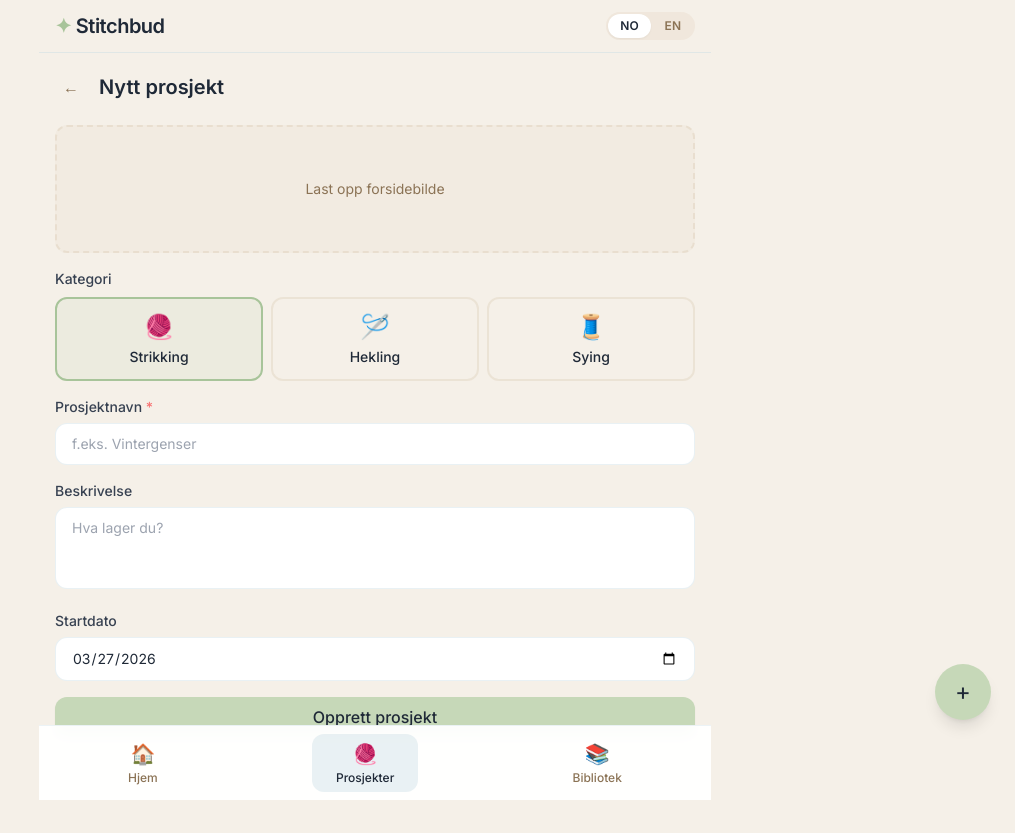
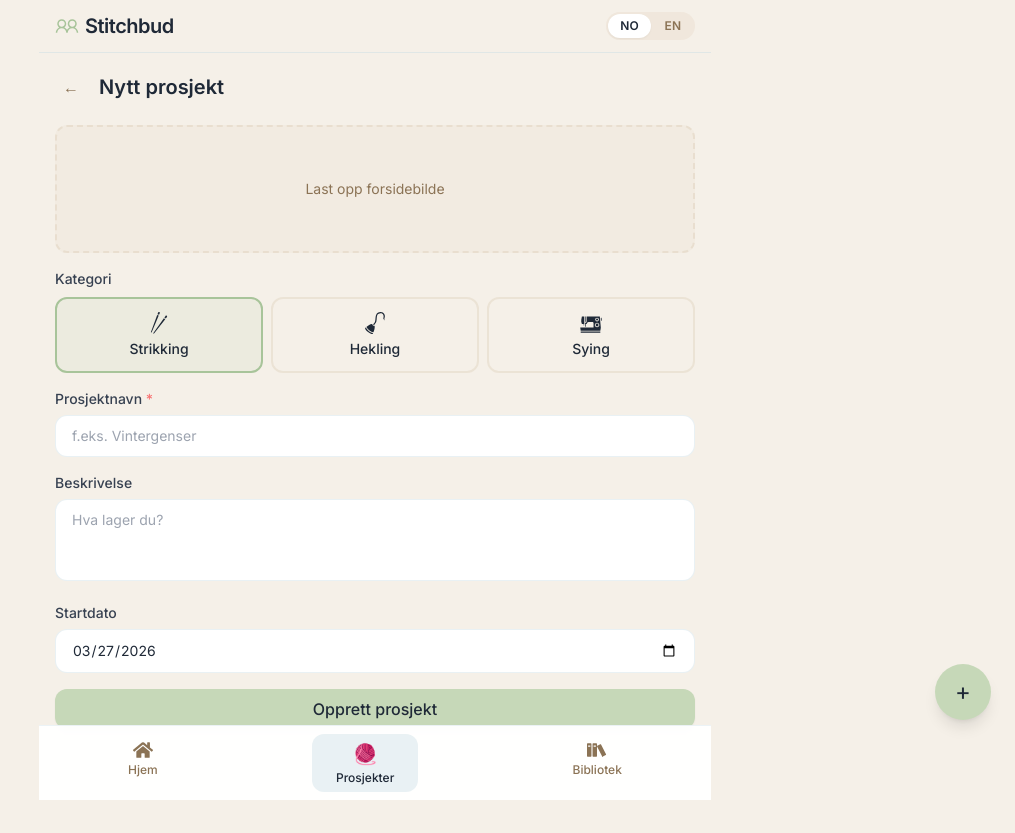
Before and after one commit to siljehtangen/stitchbud, a React (Vite) app in the folder frontend/: page / in a window 1280 px wide. Both pictures are taken after a click on the button "Legg til prosjekt". Shown: the whole page, without its empty margins (265-1280 px from the left). Built offline with nearby package versions, Linux system fonts and the light colour scheme; no server answers.

Commit message:
fix: update icons

```diff
--- a/frontend/package.json
+++ b/frontend/package.json
@@ -15,6 +15,7 @@
     "react": "^18.2.0",
     "react-dom": "^18.2.0",
     "react-i18next": "^16.6.6",
+    "react-icons": "^5.6.0",
     "react-router-dom": "^6.22.3"
   },
   "devDependencies": {
--- a/frontend/src/components/Layout.tsx
+++ b/frontend/src/components/Layout.tsx
@@ -1,6 +1,9 @@
 import { Outlet, NavLink, useNavigate } from 'react-router-dom'
 import { useTranslation } from 'react-i18next'
 import i18n from '../i18n'
+import { FaHome } from 'react-icons/fa'
+import { ImBooks } from 'react-icons/im'
+import { LiaUserFriendsSolid } from 'react-icons/lia'
 
 function LanguageSwitcher() {
   const { i18n: i18nInstance } = useTranslation()
@@ -35,17 +38,17 @@ export default function Layout() {
   const { t } = useTranslation()
 
   const navItems = [
-    { to: '/', label: t('nav_home'), icon: '🏠', exact: true },
+    { to: '/', label: t('nav_home'), icon: <FaHome />, exact: true },
     { to: '/projects', label: t('nav_projects'), icon: '🧶', exact: false },
-    { to: '/library', label: t('nav_library'), icon: '📚', exact: false },
+    { to: '/library', label: t('nav_library'), icon: <ImBooks />, exact: false },
   ]
 
   return (
     <div className="min-h-screen flex flex-col max-w-2xl mx-auto">
       {/* Header */}
       <header className="sticky top-0 z-10 bg-cream/90 backdrop-blur-sm border-b border-sand-blue/40 px-4 py-3 flex items-center justify-between">
-        <h1 className="text-xl font-semibold text-gray-800 tracking-tight">
-          <span className="text-sand-green-dark">✦</span> {t('app_name')}
+        <h1 className="text-xl font-semibold text-gray-800 tracking-tight flex items-center gap-1.5">
+          <LiaUserFriendsSolid className="text-sand-green-dark text-2xl" /> {t('app_name')}
         </h1>
         <LanguageSwitcher />
       </header>
@@ -77,7 +80,7 @@ export default function Layout() {
               }`
             }
           >
-            <span className="text-xl">{item.icon}</span>
+            <span className="text-xl flex items-center justify-center">{item.icon}</span>
             <span className="text-xs font-medium">{item.label}</span>
           </NavLink>
         ))}
--- a/frontend/src/pages/Dashboard.tsx
+++ b/frontend/src/pages/Dashboard.tsx
@@ -3,11 +3,12 @@ import { useNavigate } from 'react-router-dom'
 import { useTranslation } from 'react-i18next'
 import { projectsApi } from '../api'
 import type { Project, ProjectCategory } from '../types'
+import { GiChopsticks, GiPirateHook, GiSewingMachine } from 'react-icons/gi'
 
-const CATEGORY_ICONS: Record<ProjectCategory, string> = {
-  KNITTING: '🧶',
-  CROCHET: '🪡',
-  SEWING: '🧵',
+const CATEGORY_ICONS: Record<ProjectCategory, React.ReactNode> = {
+  KNITTING: <GiChopsticks />,
+  CROCHET: <GiPirateHook />,
+  SEWING: <GiSewingMachine />,
 }
 
 function categoryBadgeClass(cat: ProjectCategory) {
--- a/frontend/src/pages/Library.tsx
+++ b/frontend/src/pages/Library.tsx
@@ -2,14 +2,16 @@ import { useEffect, useState, useRef } from 'react'
 import { useTranslation } from 'react-i18next'
 import { libraryApi } from '../api'
 import type { LibraryItem, LibraryItemType } from '../types'
+import { GiChopsticks, GiPirateHook, GiRolledCloth } from 'react-icons/gi'
+import { PiYarnFill } from 'react-icons/pi'
 
 const ITEM_TYPES: LibraryItemType[] = ['YARN', 'FABRIC', 'KNITTING_NEEDLE', 'CROCHET_HOOK']
 
-const TYPE_ICONS: Record<LibraryItemType, string> = {
-  YARN: '🧶',
-  FABRIC: '🧵',
-  KNITTING_NEEDLE: '🪡',
-  CROCHET_HOOK: '🪝',
+const TYPE_ICONS: Record<LibraryItemType, React.ReactNode> = {
+  YARN: <PiYarnFill />,
+  FABRIC: <GiRolledCloth />,
+  KNITTING_NEEDLE: <GiChopsticks />,
+  CROCHET_HOOK: <GiPirateHook />,
 }
 
 export default function Library() {
--- a/frontend/src/pages/NewProject.tsx
+++ b/frontend/src/pages/NewProject.tsx
@@ -3,11 +3,12 @@ import { useNavigate } from 'react-router-dom'
 import { useTranslation } from 'react-i18next'
 import { projectsApi } from '../api'
 import type { ProjectCategory } from '../types'
+import { GiChopsticks, GiPirateHook, GiSewingMachine } from 'react-icons/gi'
 
-const CATEGORY_ICONS: Record<ProjectCategory, string> = {
-  KNITTING: '🧶',
-  CROCHET: '🪡',
-  SEWING: '🧵',
+const CATEGORY_ICONS: Record<ProjectCategory, React.ReactNode> = {
+  KNITTING: <GiChopsticks />,
+  CROCHET: <GiPirateHook />,
+  SEWING: <GiSewingMachine />,
 }
 
 export default function NewProject() {
--- a/frontend/src/pages/ProjectDetail.tsx
+++ b/frontend/src/pages/ProjectDetail.tsx
@@ -3,10 +3,15 @@ import { useNavigate, useParams } from 'react-router-dom'
 import { useTranslation } from 'react-i18next'
 import { projectsApi, libraryApi } from '../api'
 import type { Project, PatternCell, ProjectCategory, ProjectFile, LibraryItem, LibraryItemType } from '../types'
+import { GiChopsticks, GiPirateHook, GiRolledCloth } from 'react-icons/gi'
+import { PiYarnFill, PiToolboxFill } from 'react-icons/pi'
+import { FaCircleInfo } from 'react-icons/fa6'
+import { MdOutlineMenuBook } from 'react-icons/md'
+import { BsStars, BsListStars } from 'react-icons/bs'
 
 const ITEM_TYPES: LibraryItemType[] = ['YARN', 'FABRIC', 'KNITTING_NEEDLE', 'CROCHET_HOOK']
-const TYPE_ICONS: Record<LibraryItemType, string> = {
-  YARN: '🧶', FABRIC: '🧵', KNITTING_NEEDLE: '🪡', CROCHET_HOOK: '🪝',
+const TYPE_ICONS: Record<LibraryItemType, React.ReactNode> = {
+  YARN: <PiYarnFill />, FABRIC: <GiRolledCloth />, KNITTING_NEEDLE: <GiChopsticks />, CROCHET_HOOK: <GiPirateHook />,
 }
 
 // Gauge removed; only needle/hook sizes remain per category
@@ -144,12 +149,12 @@ export default function ProjectDetail() {
 
   const isSewing = project.category === 'SEWING'
 
-  const tabs: { id: Tab; label: string; icon: string }[] = [
-    { id: 'info', label: t('tab_info'), icon: '📝' },
-    { id: 'materials', label: t('tab_materials'), icon: '🧶' },
-    { id: 'recipe', label: t('tab_recipe'), icon: '📖' },
-    ...(!isSewing ? [{ id: 'knit' as Tab, label: project.category === 'KNITTING' ? t('tab_knit') : t('tab_crochet'), icon: '✦' }] : []),
-    { id: 'overview', label: t('tab_overview'), icon: '⊞' },
+  const tabs: { id: Tab; label: string; icon: React.ReactNode }[] = [
+    { id: 'info', label: t('tab_info'), icon: <FaCircleInfo /> },
+    { id: 'materials', label: t('tab_materials'), icon: <PiToolboxFill /> },
+    { id: 'recipe', label: t('tab_recipe'), icon: <MdOutlineMenuBook /> },
+    ...(!isSewing ? [{ id: 'knit' as Tab, label: project.category === 'KNITTING' ? t('tab_knit') : t('tab_crochet'), icon: <BsStars /> }] : []),
+    { id: 'overview', label: t('tab_overview'), icon: <BsListStars /> },
   ]
 
   const categoryLabel = (cat: ProjectCategory) => t(`category_${cat.toLowerCase()}` as const)
--- a/frontend/src/pages/Projects.tsx
+++ b/frontend/src/pages/Projects.tsx
@@ -3,11 +3,12 @@ import { useNavigate } from 'react-router-dom'
 import { useTranslation } from 'react-i18next'
 import { projectsApi } from '../api'
 import type { Project, ProjectCategory } from '../types'
+import { GiChopsticks, GiPirateHook, GiSewingMachine } from 'react-icons/gi'
 
-const CATEGORY_ICONS: Record<ProjectCategory, string> = {
-  KNITTING: '🧶',
-  CROCHET: '🪡',
-  SEWING: '🧵',
+const CATEGORY_ICONS: Record<ProjectCategory, React.ReactNode> = {
+  KNITTING: <GiChopsticks />,
+  CROCHET: <GiPirateHook />,
+  SEWING: <GiSewingMachine />,
 }
 
 export default function Projects() {
@@ -55,7 +56,7 @@ export default function Projects() {
                 : 'bg-soft-brown/20 text-warm-gray hover:bg-soft-brown/40'
             }`}
           >
-            {cat === 'ALL' ? t('filter_all') : `${CATEGORY_ICONS[cat]} ${categoryLabel(cat)}`}
+            {cat === 'ALL' ? t('filter_all') : <>{CATEGORY_ICONS[cat]} {categoryLabel(cat)}</>}
           </button>
         ))}
       </div>
```
Also changed, not shown: 1 other file (tests, documents, lock files or other folders).
